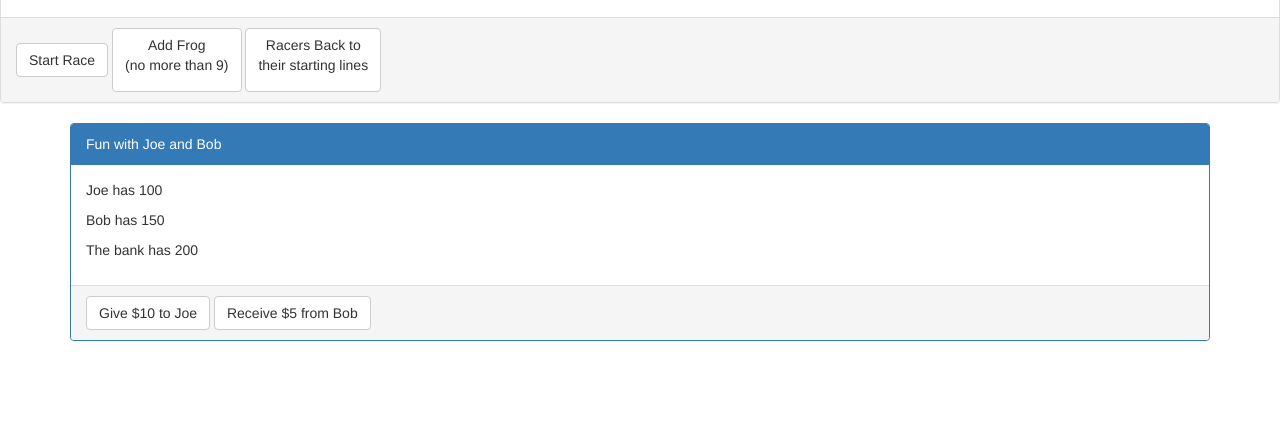
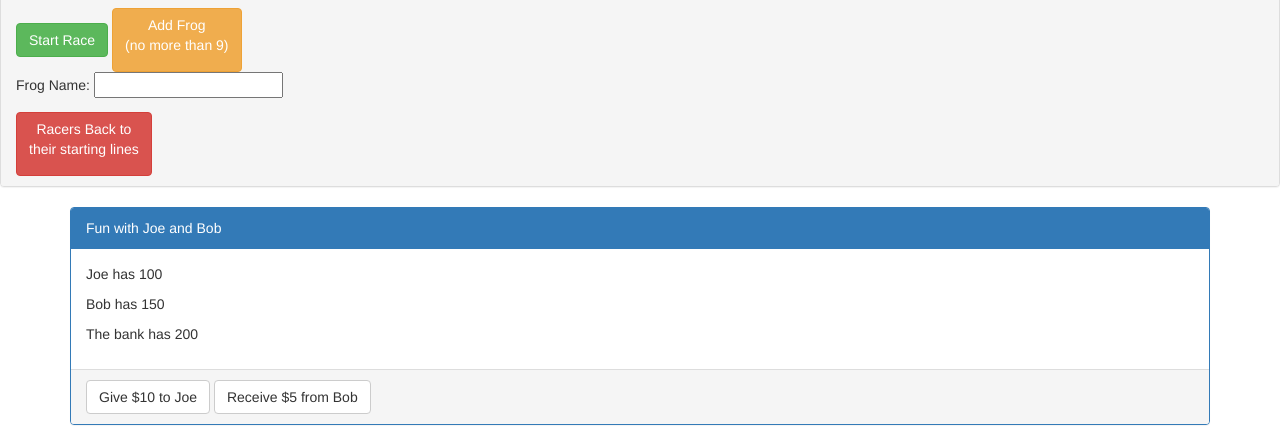
Before and after one commit to fspencerb/RacingFrogs, a plain HTML site: page index.html in a window 1280 px wide. Shown: the part 466-911 px from the top of the page. Before the commit the page ends 827 px from the top, so only its background shows below. Drawn offline with nearby package versions, Linux system fonts and the light colour scheme.

Commit message:
Attempt to push frog into froglist.

```diff
--- a/app.js
+++ b/app.js
@@ -22,6 +22,7 @@ function MainController($timeout, RacingService, BettingService) {
     //keep this function
     vm.addFrogToList = function(frog){
         vm.froglist.push(frog);
+        Racer();
     }
 
     vm.test = RacingService.addTwoNumbers(3,3);
--- a/index.html
+++ b/index.html
@@ -26,12 +26,14 @@
                     <td class="finishLine">|| Finish</td>
                 </tr>
             </table>
-            Panel content
         </div>
     <div class="panel-footer">
-        <span class="btn btn-default" ng-click="vm.startRace()">Start Race</span>
-        <span class="btn btn-default" ng-click="">Add Frog<p>(no more than 9)</p></span>
-        <span class="btn btn-default" ng-click="vm.reset()">Racers Back to<p>their starting lines</p></span>
+        <span class="btn btn-success" ng-click="vm.startRace()">Start Race</span>
+        <span class="btn btn-warning" ng-click="vm.addFrogToList()">Add Frog<p>(no more than 9)</p></span>
+        <form ng-submit="vm.addFrogToList().name">Frog Name:
+            <input type="text" type="submit" name="frogname" title="i.e. Bill, Sam, George">
+        </form>
+        <span class="btn btn-danger" ng-click="vm.reset()">Racers Back to<p>their starting lines</p></span>
         <div class="alert alert-success" ng-repeat="winner in vm.winners" ng-if="vm.winners.length < 2">
             WOOT! {{vm.winners[0].name}} won the race!
         </div>
```
